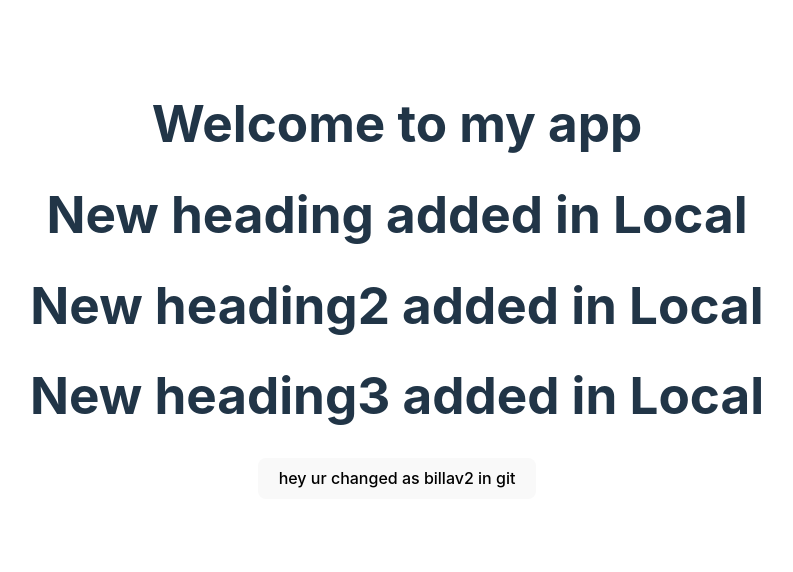
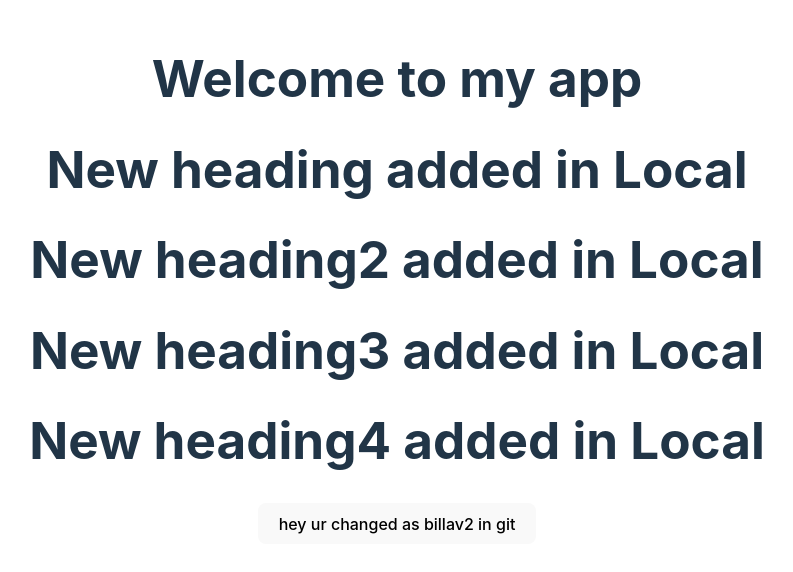
Before and after one commit to iam-deebee/MyInventory, a React (Vite) app: page / in a window 1280 px wide. Shown: the part 120-692 px from the top of the page, without its empty margins (243-1036 px from the left). Built offline with nearby package versions, Linux system fonts and the light colour scheme.

Commit message:
added header4

```diff
--- a/src/App.jsx
+++ b/src/App.jsx
@@ -18,6 +18,7 @@ export default function MyApp() {
       <h1>New heading added in Local</h1>
       <h1>New heading2 added in Local</h1>
       <h1>New heading3 added in Local</h1>
+      <h1>New heading4 added in Local</h1>
       <MyButton />
     </div>
   )
```
